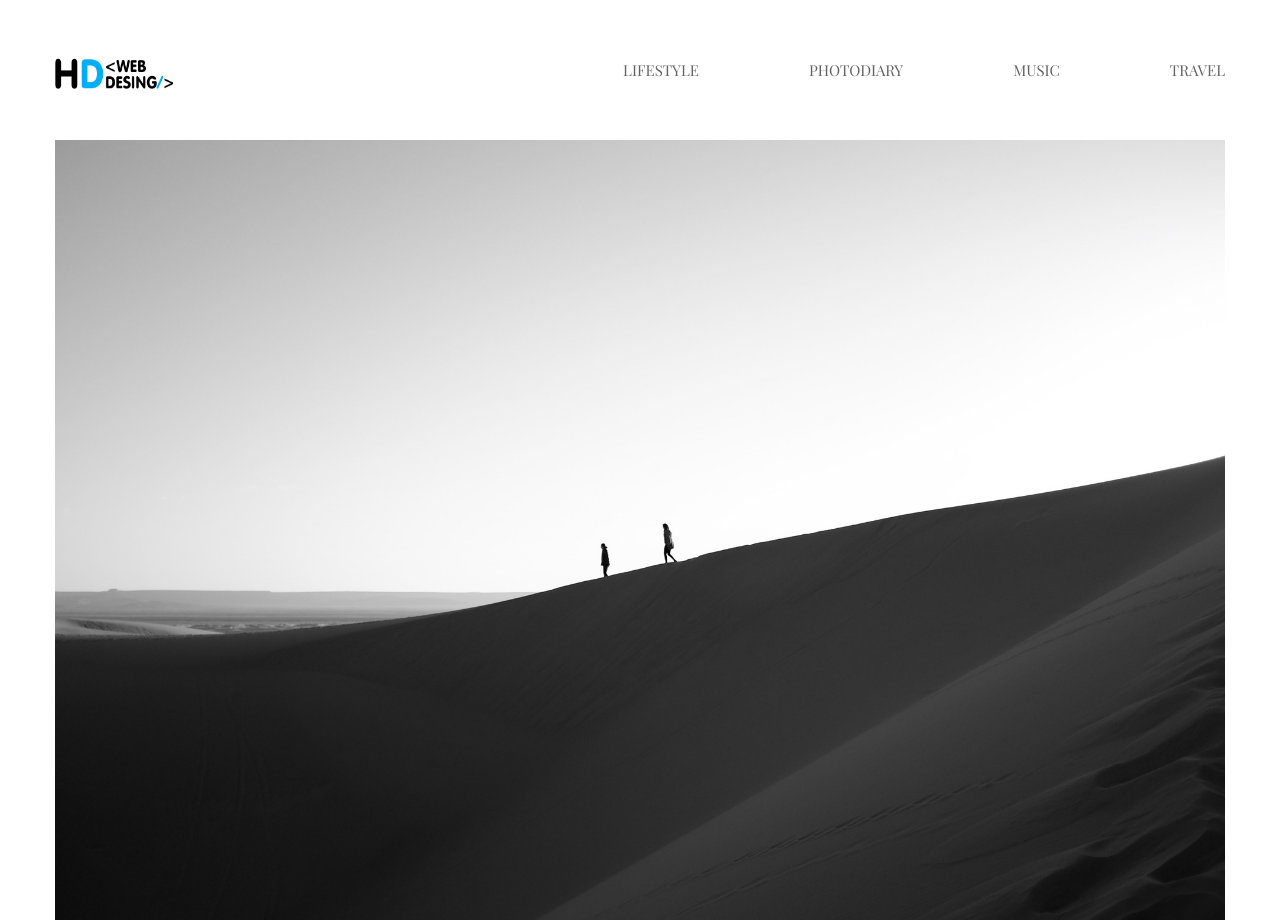
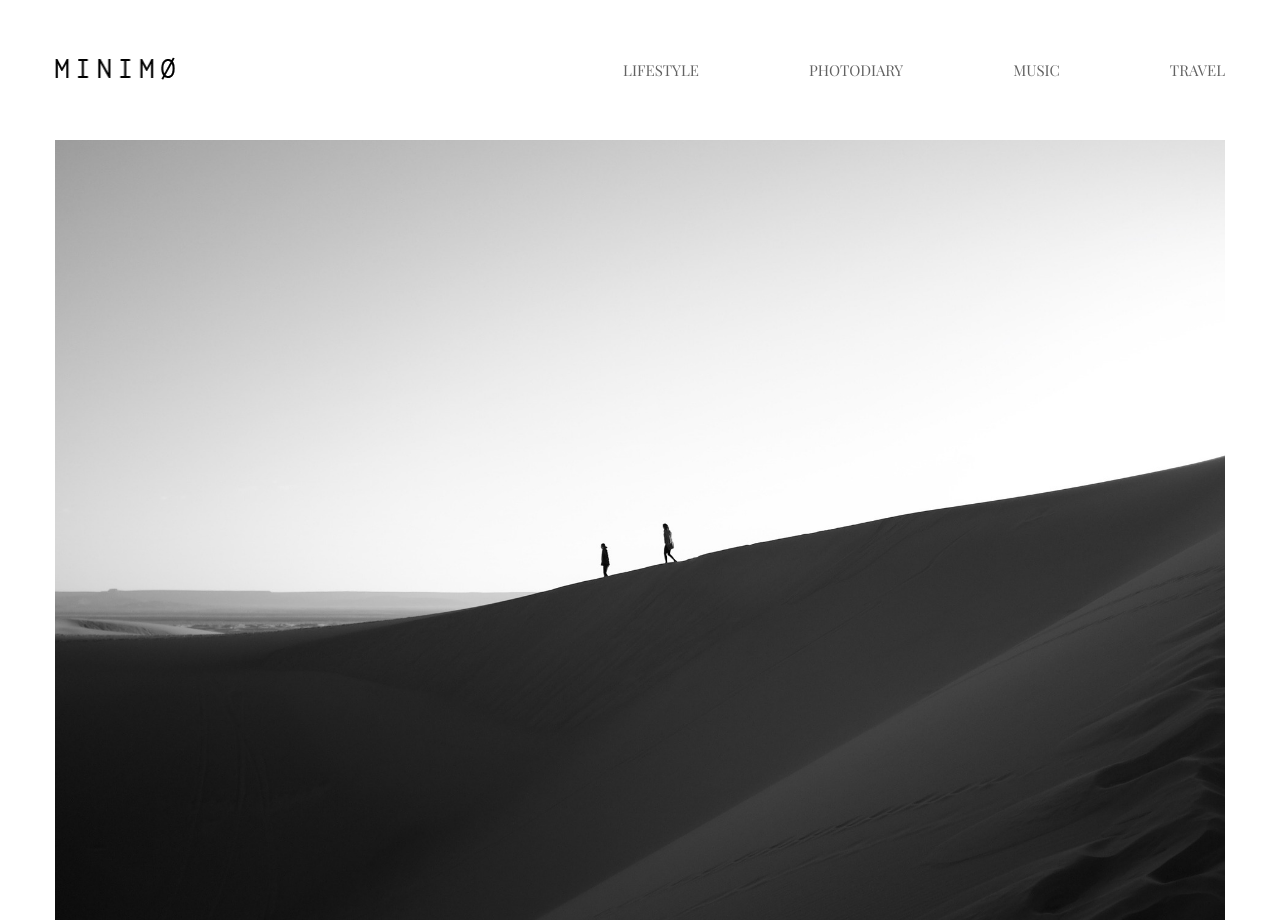
Before and after one commit to Hectordavid500/test, a plain HTML site: page index.html in a window 1280 px wide. Shown: the top 920 px of the page. Drawn offline with Linux system fonts and the light colour scheme; a web font is replaced by a local one.

Commit message:
cambio de logo en header

```diff
--- a/css/estilos1/_header.sass
+++ b/css/estilos1/_header.sass
@@ -12,6 +12,7 @@ header
 	display: flex
 	justify-content: space-between
 	align-items: center
+	overflow: hidden
 
 	.logo
 		display: flex
@@ -20,8 +21,8 @@ header
 			margin: 0px
 			flex-grow: 1
 			img
-				width: 80px
-				height: 30px
+				width: 70px
+				height: 13px
 
 	nav
 		display: flex
@@ -54,8 +55,8 @@ header
 		.logo
 			figure
 				img
-					width: 95px
-					height: 35px
+					width: 80px
+					height: 15px
 
 @media screen and (min-width: 390px)
 	header
@@ -82,8 +83,8 @@ header
 		.logo
 			figure
 				img
-					width: 110px
-					height: 40px
+					width: 97px
+					height: 19px
 
 @media screen and (min-width: 550px)
 	header
@@ -95,12 +96,6 @@ header
 
 @media screen and (min-width: 650px)
 	header
-		.logo
-			figure
-				img
-					width: 118px
-					height: 45px
-
 		nav
 			ul
 				li
@@ -144,7 +139,9 @@ header
 			margin-left: 55px
 			figure
 				img
-					height: 42px
+					width: 120px
+					height: 23px
+
 		nav
 			ul
 				li
--- a/index.html
+++ b/index.html
@@ -15,7 +15,7 @@
 <header>
 	<div class="logo">
 		<figure>
-			<img src="img/logo1.png" atl="">
+			<img src="img/logo.png" atl="">
 		</figure>
 	</div>
 	<nav>
```
Also changed, not shown: css/estilos1/main.css, img/logo.png (added), img/logo1.png (deleted), 1 other file.
